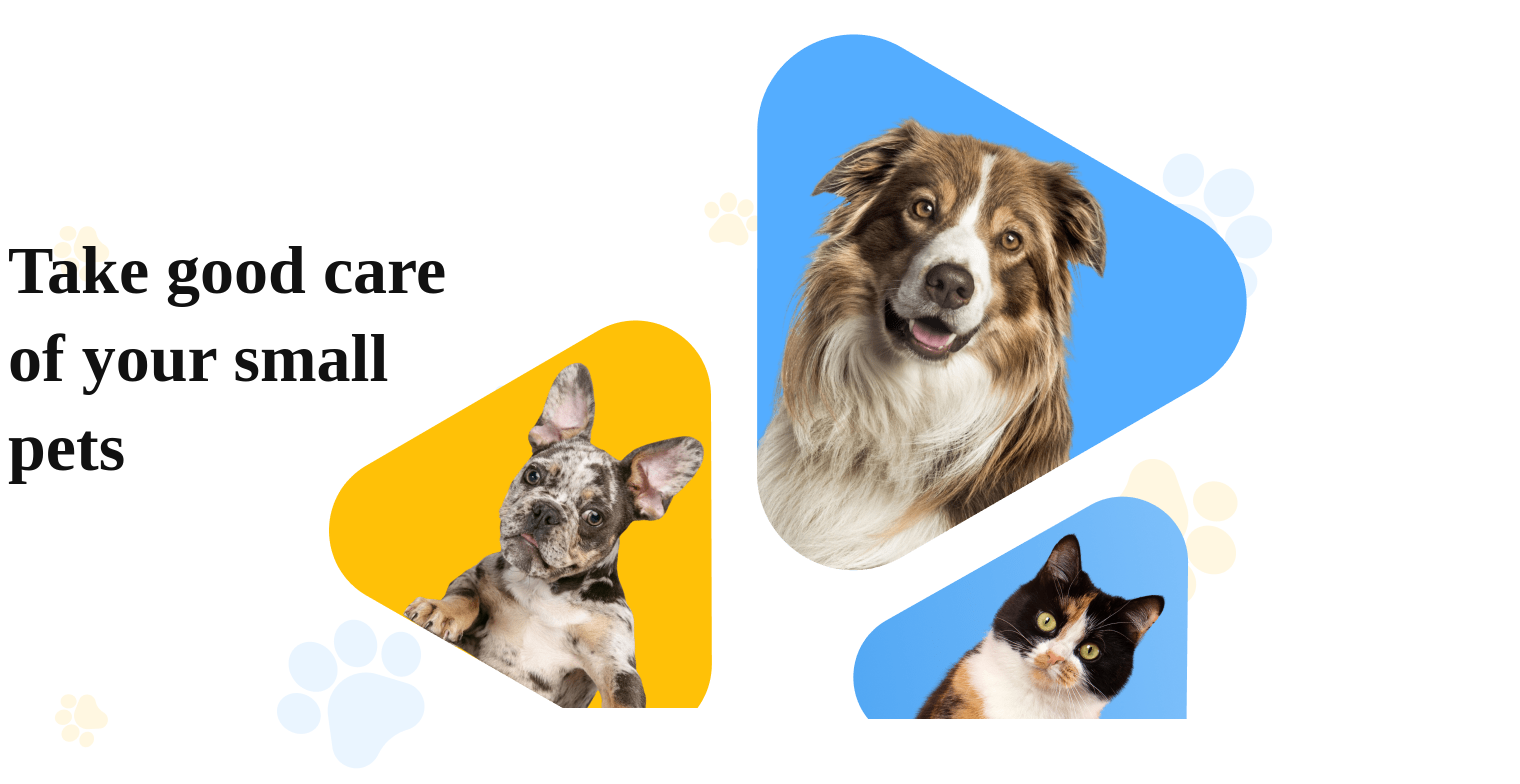
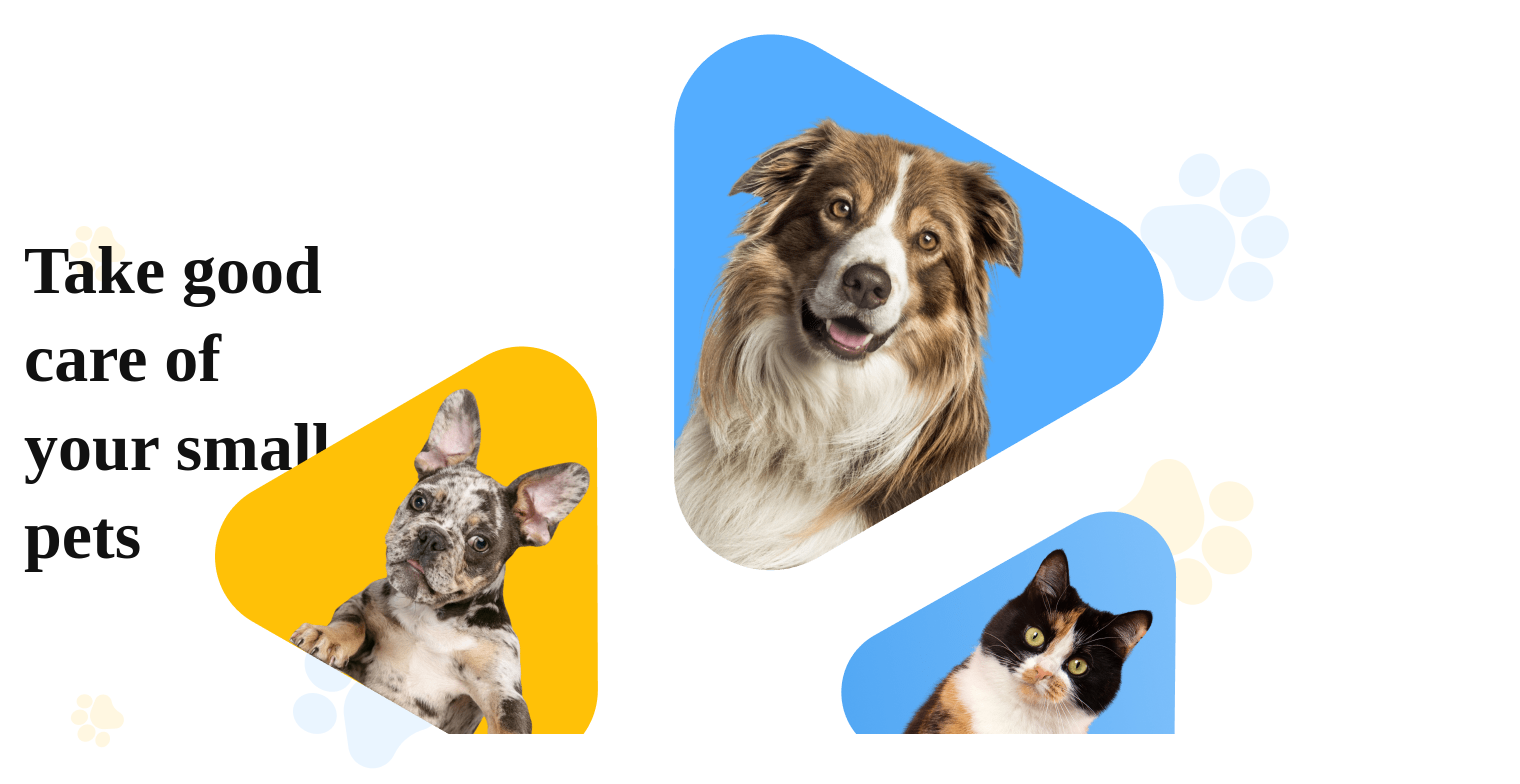
Before and after one commit to leprecoin112/yourpet_frontend, a React (Create React App) app: page /main in a window 1280 px wide. Shown: the top 784 px of the page, 1520 px wide, since content can reach past the window. Built offline with nearby package versions, Linux system fonts and the light colour scheme.

Commit message:
add container

```diff
--- a/src/pages/MainPage/MainPage.jsx
+++ b/src/pages/MainPage/MainPage.jsx
@@ -4,8 +4,10 @@ import {
   ResponsiveImageSecond,
   ResponsiveImageThird,
 } from './ResponsiveImages';
+import Container from '../../shared/components/Container/Container';
 const MainPage = () => {
   return (
+    <Container>
       <PageContainer>
         <PageTitle>Take good care of your small pets</PageTitle>
         <ImageWrapper>
@@ -16,6 +18,7 @@ const MainPage = () => {
           <ResponsiveImageThird />
         </ImageWrapper>
       </PageContainer>
+    </Container>
   );
 };
 
--- a/src/pages/MainPage/MainPage.styled.jsx
+++ b/src/pages/MainPage/MainPage.styled.jsx
@@ -23,6 +23,7 @@ const PageTitle = styled.h1`
   font-size: 32px;
   line-height: 44px;
   margin: 0;
+  max-width: 320px;
   color: ${({ theme }) => theme.colors.black};
   @media screen and (min-width: ${({ theme }) => theme.breakpoints.tablet}) {
     font-size: 68px;
--- a/src/pages/MainPage/ResponsiveImages.styled.jsx
+++ b/src/pages/MainPage/ResponsiveImages.styled.jsx
@@ -3,27 +3,27 @@ import styled from '@emotion/styled';
 const PetFirst = styled.picture`
   position: absolute;
   top: 55px;
-  left: -10px;
+  left: -30px;
   @media screen and (min-width: ${({ theme }) => theme.breakpoints.tablet}) {
     top: 0;
-    left: -10px;
+    left: -40px;
   }
   @media screen and (min-width: ${({ theme }) => theme.breakpoints.desktop}) {
-    top: 194px;
+    top: 220px;
     left: -190px;
   }
 `;
 const PetSecond = styled.picture`
   position: absolute;
   top: -60px;
-  right: 0;
+  right: 5px;
   @media screen and (min-width: ${({ theme }) => theme.breakpoints.tablet}) {
     top: -110px;
-    right: 0;
+    right: -260px;
   }
   @media screen and (min-width: ${({ theme }) => theme.breakpoints.desktop}) {
     top: 90;
-    left: 207;
+    left: 90px;
   }
 `;
 const PetThird = styled.picture`
@@ -31,11 +31,12 @@ const PetThird = styled.picture`
   top: 205px;
   right: 0;
   @media screen and (min-width: ${({ theme }) => theme.breakpoints.tablet}) {
-    top: 435px;
-    right: 0;
+    top: 450px;
+    right: -250px;
   }
   @media screen and (min-width: ${({ theme }) => theme.breakpoints.desktop}) {
     bottom: 0;
+    right: 0;
   }
 `;
 
```
Lines whose indentation alone changed are shown as unchanged.
